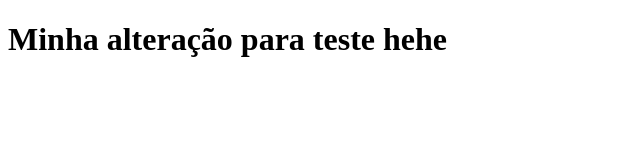
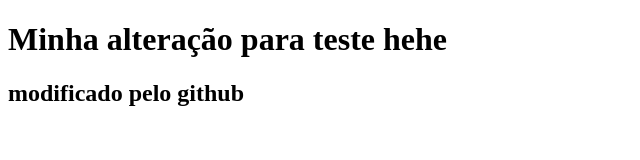
Before and after one commit to gabrielgupetry/aula-github, a plain HTML site: page aula03/index1.html in a window 1280 px wide. Shown: the whole page, without its empty margins (0-640 px from the left). Drawn offline with Linux system fonts and the light colour scheme.

Commit message:
modificado a página aula

```diff
--- a/aula03/index1.html
+++ b/aula03/index1.html
@@ -7,5 +7,6 @@
 </head>
 <body>
     <h1>Minha alteração para teste hehe</h1>
+    <h2>modificado pelo github</h2>
 </body>
 </html>
```
